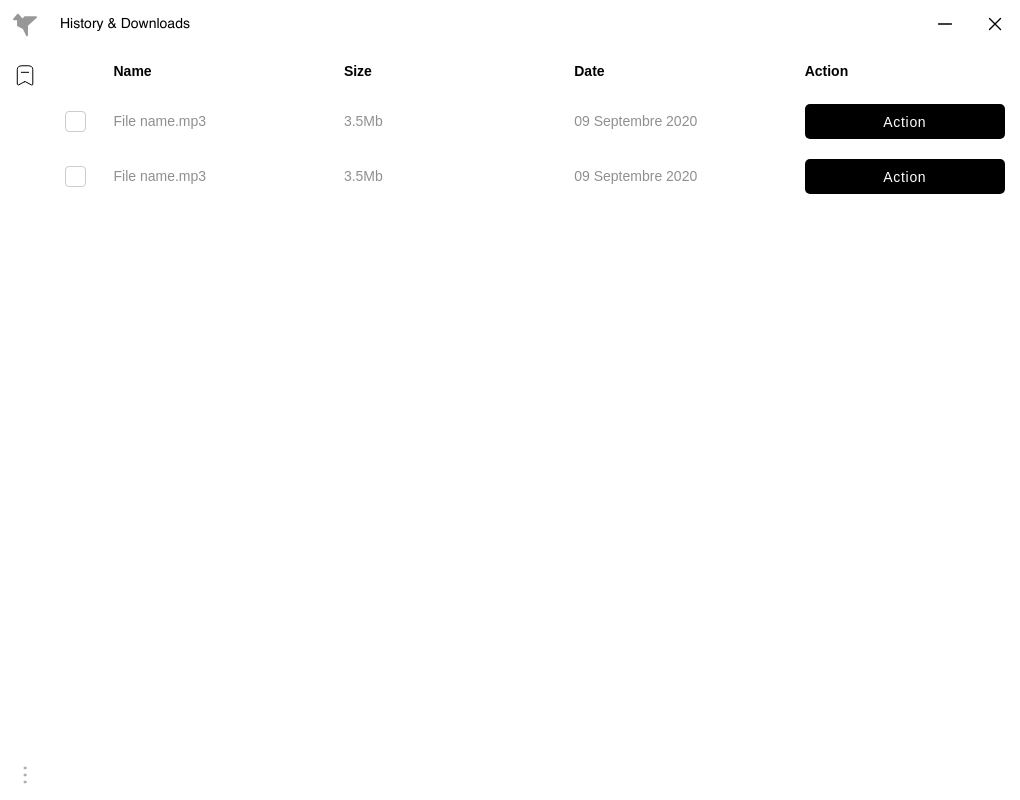
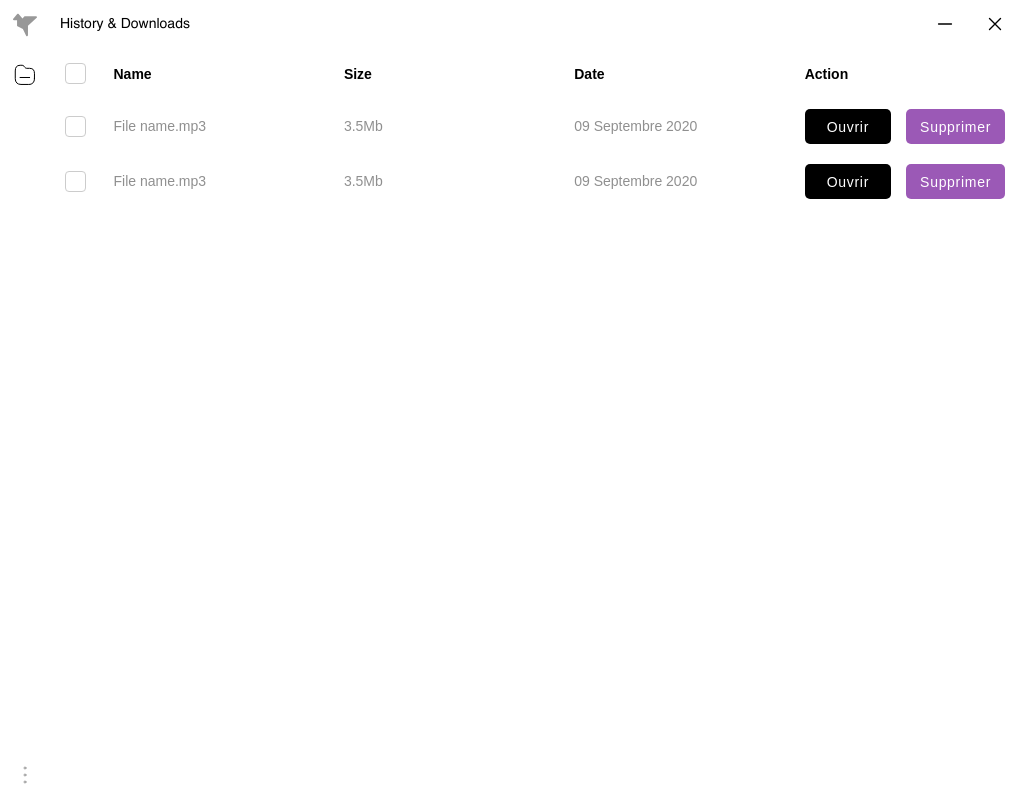
Before and after one commit to Thorsieger/yt2mp3, an Electron app: page src/index.html in a window 1020 px wide. Both pictures are taken after a click on the link 25 px from the left and 75 px from the top of the page. Drawn offline with Linux system fonts and the light colour scheme; no server answers.

Commit message:
Update historique

```diff
--- a/src/front.js
+++ b/src/front.js
@@ -84,6 +84,33 @@ for (let i = 0; i < spans.length; i++) {
   }
 }
 
+function toggle(source) {
+  checkboxes = document.getElementsByName('tableItems');
+  for(var i=0, n=checkboxes.length;i<n;i++) {
+    checkboxes[i].checked = source.checked;
+  }
+}
+
+// let element = document.getElementById('logInNow');
+
+// function toggle () {
+//   // Attempt to reference the element in the document, not the template content
+//   var imported = document.querySelector(".imported");
+
+//    // Check for the element, not the template content
+//    if (document.body.contains(imported)) {
+//      // Element exists, call removeChild on its parent
+//      document.body.style.overflow = 'auto';
+//      imported.parentNode.removeChild(imported);
+//      document.element.style.pointerEvents = 'auto';
+//     } else {
+//       // Use .importNode to bring template content in:
+//      document.body.appendChild(document.importNode(element.content, true));
+//    }
+// }
+
+// document.getElementById('logIn').addEventListener('click', toggle);
+
 function initTabNav() {
   const tabMenu = document.querySelectorAll('.sidebar-app .nav-item')
   const tabContent = document.querySelectorAll('.content section')
--- a/src/index.html
+++ b/src/index.html
@@ -120,12 +120,23 @@
         </a>
         <a class="nav-item" data-title="History & Downloads">
           <div class="icon">
-            <svg width="24" height="24" viewBox="0 0 24 24" xmlns="http://www.w3.org/2000/svg" class="icon-tabler">
+            <svg viewBox="0 0 24 24" xmlns="http://www.w3.org/2000/svg" class="icon-tabler">
               <path
-                d="M11.665 18.632L5.733 21.88a.989.989 0 01-1.318-.394h0a1.043 1.043 0 01-.119-.466V6.622c0-2.746 1.877-3.844 4.577-3.844h6.343c2.618 0 4.577 1.025 4.577 3.661v14.582a.98.98 0 01-.98.979 1.08 1.08 0 01-.475-.119l-5.968-3.25a.741.741 0 00-.705 0zM8.37 9.323h7.295" />
+                d="M21.445 15.758c0 3.578-2.109 5.687-5.687 5.687H7.972c-3.588 0-5.696-2.109-5.696-5.687V7.963c0-3.579 1.314-5.687 4.892-5.687h2c.718 0 1.394.338 1.825.913l.913 1.214a2.291 2.291 0 001.825.912h2.83c3.587 0 4.911 1.826 4.911 5.477l-.027 4.966zM7.059 14.489h9.593" />
             </svg>
           </div>
         </a>
+        <!-- <a class="nav-item" id="logIn">
+          <div class="icon">
+            <svg width="24" height="24" viewBox="0 0 24 24" class="icon-tabler" xmlns="http://www.w3.org/2000/svg">
+              <g transform="translate(4 2.5)">
+                <circle cx="7.579" cy="4.778" r="4.778" />
+                <path
+                  d="M0 16.201a2.215 2.215 0 01.22-.97c.457-.915 1.748-1.4 2.819-1.62a16.787 16.787 0 012.343-.33 25.053 25.053 0 014.385 0c.787.056 1.57.166 2.343.33 1.07.22 2.361.659 2.82 1.62a2.27 2.27 0 010 1.95c-.459.96-1.75 1.4-2.82 1.61-.772.172-1.555.286-2.343.34-1.188.1-2.38.118-3.57.054-.275 0-.54 0-.815-.055a15.423 15.423 0 01-2.334-.338c-1.08-.21-2.361-.65-2.828-1.611A2.28 2.28 0 010 16.2z" />
+              </g>
+            </svg>
+          </div>
+        </a> -->
 
       </div>
       <div class="sidebar-bottom">
@@ -142,7 +153,9 @@
         </a>
       </div>
     </aside>
-
+    <!-- <template id="logInNow">
+      <div class="imported centered w-small shadow-md p25">Some content</div>
+    </template> -->
     <!-- Sections block -->
     <main class="app-content">
       <!-- Header & Titlebar -->
@@ -202,7 +215,7 @@
           <table>
             <thead>
               <tr>
-                <th></th>
+                <th><input type="checkbox" onClick="toggle(this)" id="checkall"></th>
                 <th>
                   Name
                 </th>
@@ -220,7 +233,7 @@
             <tbody>
               <tr>
                 <td>
-                  <input type="checkbox" name="fl1" id="fl1">
+                  <input type="checkbox" name="tableItems" id="fl1">
                 </td>
 
                 <td>
@@ -233,12 +246,13 @@
                   <p>09 Septembre 2020</p>
                 </td>
                 <td>
-                  <a href="#" class="btn btn-dark small">Action</a>
+                  <a href="#" class="btn btn-dark small">Ouvrir</a>
+                  <a href="#" class="btn btn-purple small">Supprimer</a>
                 </td>
               </tr>
               <tr>
                 <td>
-                  <input type="checkbox" name="" id="">
+                  <input type="checkbox" name="tableItems" id="fl2">
                 </td>
                 <td>
                   <p>File name.mp3</p>
@@ -249,8 +263,9 @@
                 <td>
                   <p>09 Septembre 2020</p>
                 </td>
-                <td class="d-flex">
-                  <a href="#" class="btn btn-dark small">Action</a>
+                <td>
+                  <a href="#" class="btn btn-dark small">Ouvrir</a>
+                  <a href="#" class="btn btn-purple small">Supprimer</a>
                 </td>
               </tr>
             </tbody>
--- a/src/scss/_compos.scss
+++ b/src/scss/_compos.scss
@@ -158,6 +158,7 @@ $unit: 'rem'; // Feel free to change the unit.
 }
 
 //  Display
+
 .dib {
   display: inline-block;
 }
@@ -176,6 +177,11 @@ a {
 
 .dnone {
   display: none;
+}
+
+.imported {
+  z-index: 999;
+  background: #fff;
 }
 
 // Widths
--- a/src/scss/_core.scss
+++ b/src/scss/_core.scss
@@ -149,6 +149,12 @@ table {
           width: 5%;
         }
 
+        &:last-child {
+          display: grid;
+          column-gap: 15px;
+          grid-template-columns: 1fr 1fr;
+        }
+
         padding: 10px 15px;
         opacity: 0.5;
 
--- a/src/scss/_inputs.scss
+++ b/src/scss/_inputs.scss
@@ -192,6 +192,8 @@
           background: #000;
           border-radius: var(--radius);
           right: -100%;
+          width: 30px;
+          text-align: center;
           z-index: 9;
           font-size: 10px;
           padding: 5px 8px;
@@ -216,6 +218,8 @@
             background: #000;
             border-radius: var(--radius);
             right: -100%;
+            width: 30px;
+            text-align: center;
             z-index: 9;
             font-size: 10px;
             padding: 5px 8px;
```
Also changed, not shown: src/css/all.css, 1 other file.
